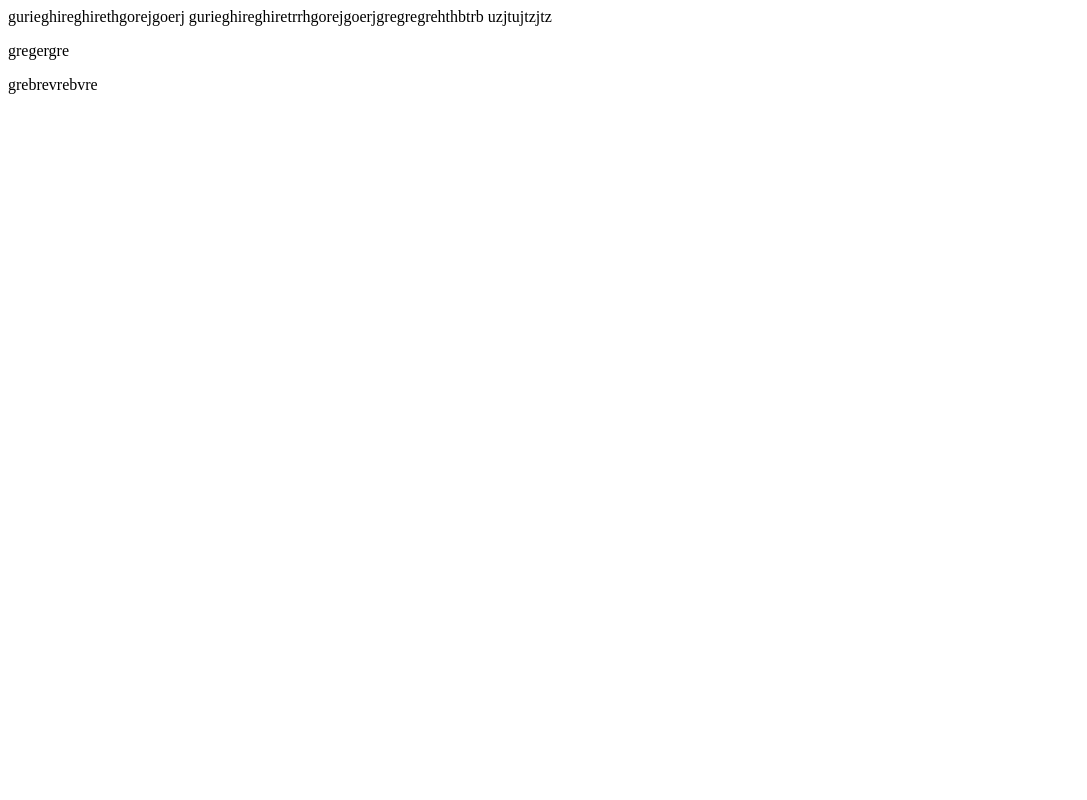
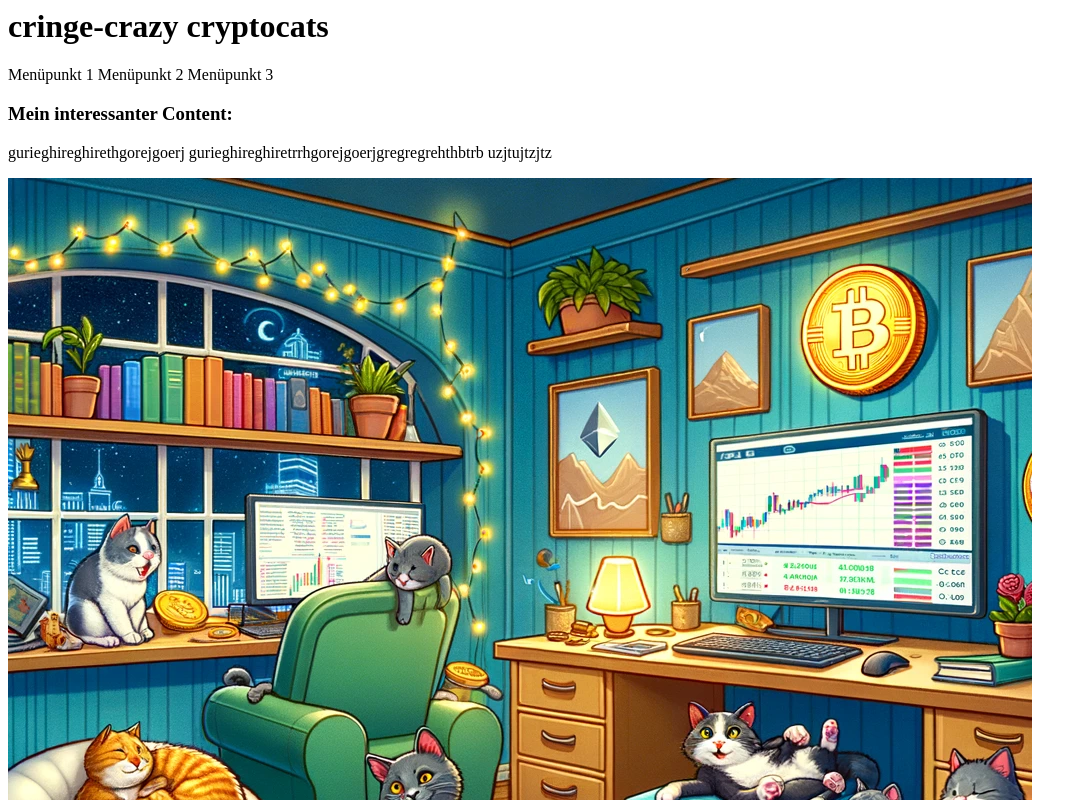
Before and after one commit to caitoor/kg2a_medientechnologie_sose24, a plain HTML site: page index.html in a window 1280 px wide. Shown: the top 800 px of the page, without its empty margins (0-1087 px from the left). Drawn offline with Linux system fonts and the light colour scheme.

Commit message:
240328_after-course

```diff
--- a/index.html
+++ b/index.html
@@ -1,19 +1,37 @@
 <html>
 
 <head>
-    <title> Document </title>
+    <title> cringe-crazy cryptocats </title>
 </head>
 
 <body>
-    <div>
+    <header>
+      <div>
+        <h1>cringe-crazy cryptocats</h1>
+      </div>
+    </header>
+    <nav>
+        Menüpunkt 1
+        Menüpunkt 2
+        Menüpunkt 3
+    </nav>
+    <main>
+        <h3>Mein interessanter Content:</h3>
         <p>
             gurieghireghirethgorejgoerj
             gurieghireghiretrrhgorejgoerjgregregrehthbtrb
             uzjtujtzjtz
         </p>
+        <img src="images/cryptocats.webp" alt="selber alt">
         <p>gregergre</p>
         <p>grebrevrebvre</p>
-    </div>
+    </main>
+    <aside>
+        <p>gurieghireghirethgorejgoerj</p>
+        <p>gurieghireghirethgorejgoerj</p>
+        <p>gurieghireghirethgorejgoerj</p>
+    </aside>
+    <footer>Impressum</footer>
 </body>
 
 </html>
```
Also changed, not shown: images/cryptocats.webp (added).
